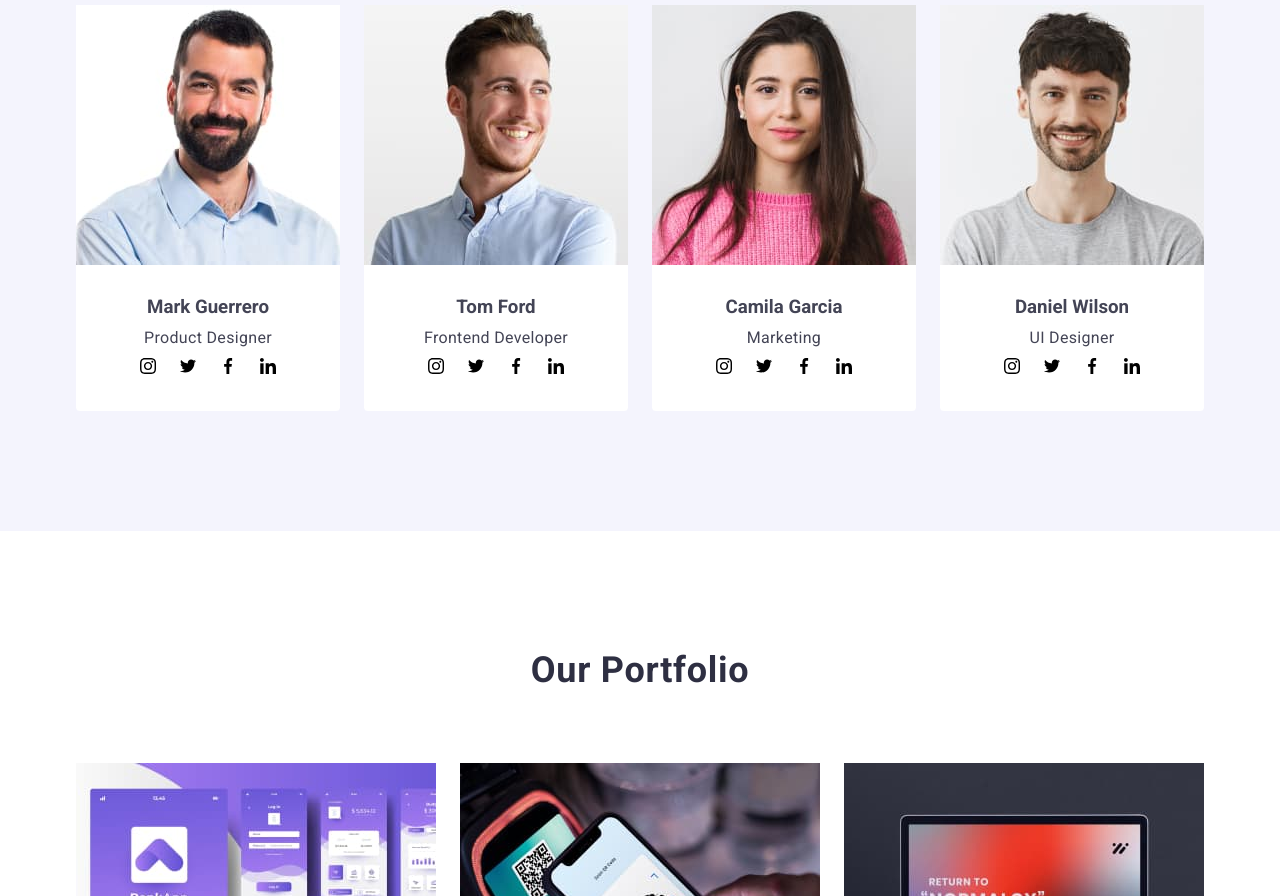
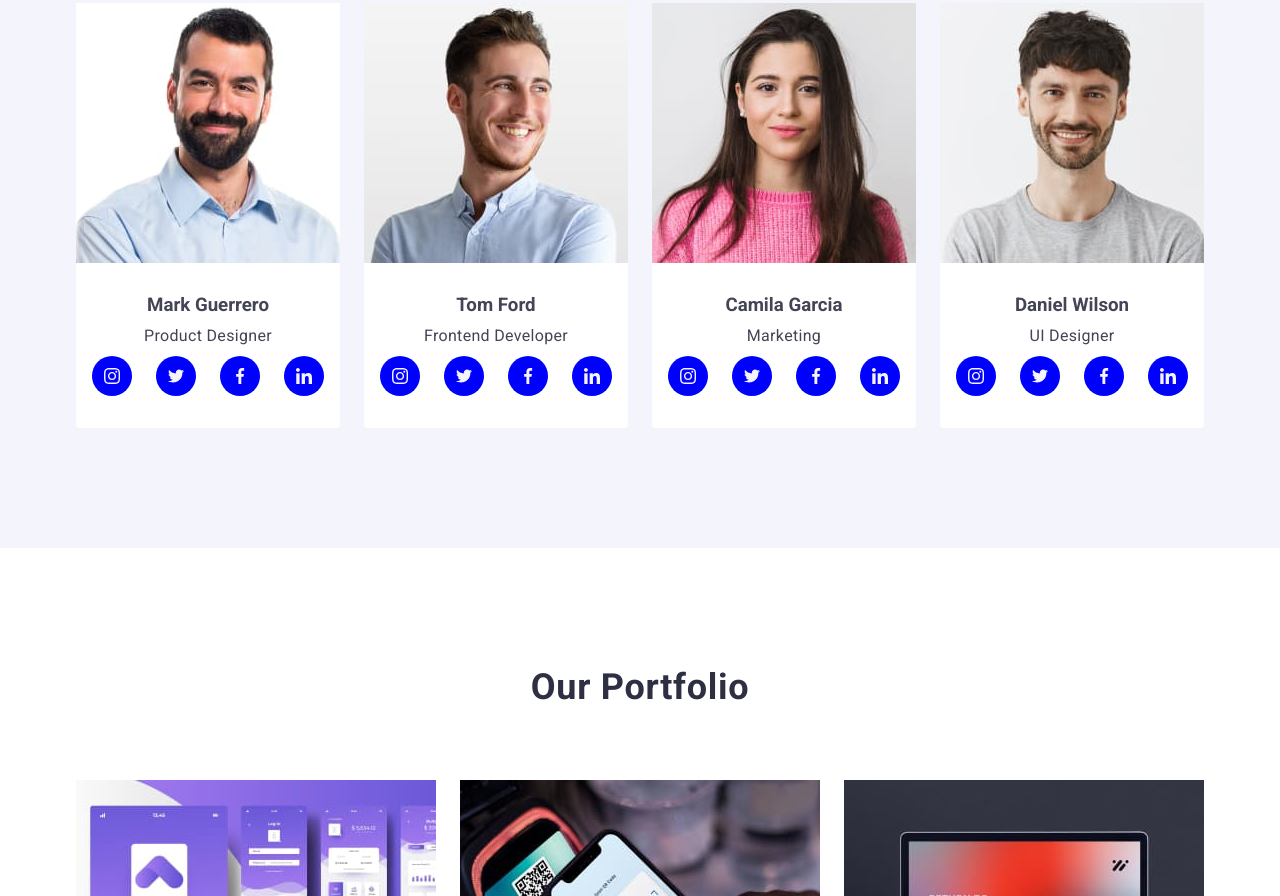
Before and after one commit to OlesV11/goit-markup-hw-04, a plain HTML site: page index.html in a window 1280 px wide. Shown: the part 1398-2294 px from the top of the page. Drawn offline with nearby package versions, Linux system fonts and the light colour scheme.

Commit message:
homework4

```diff
--- a/css/style.css
+++ b/css/style.css
@@ -50,20 +50,7 @@ img {
 .header-logo .logo-studio {
   color: #2e2f42;
 }
-.nav-link {
-  display: block;
-  font-weight: 500;
-  font-size: 16px;
-  line-height: 1.5;
-  letter-spacing: 0.02em;
-  color: #2e2f42;
-  padding-top: 24px;
-  padding-bottom: 24px;
-}
-.nav-link:hover,
-.nav-link:focus {
-  color: #404bbf;
-}
+
 .address {
   font-style: normal;
   margin-left: auto;
@@ -76,6 +63,7 @@ img {
   line-height: 1.5;
   letter-spacing: 0.02em;
   color: #434455;
+  transition: color 250ms cubic-bezier(0.4, 0, 0.2, 1);
 }
 .address-link:hover,
 .address-link:focus {
@@ -111,6 +99,8 @@ img {
 }
 .header-page {
   border-bottom: 1px solid #e7e9fc;
+  box-shadow: 0 1px 6px 0 rgba(46, 47, 66, 0.08),
+    0 1px 1px 0 rgba(46, 47, 66, 0.16), 0 2px 1px 0 rgba(46, 47, 66, 0.08);
 }
 .header-container {
   display: flex;
@@ -125,6 +115,35 @@ img {
   align-items: center;
   gap: 40px;
 }
+.nav-link.current {
+  position: relative;
+}
+.nav-link.current::after {
+  content: '';
+  position: absolute;
+  left: 0;
+  bottom: -1px;
+  width: 100%;
+  height: 4px;
+  border-radius: 2px;
+  background-color: #404bbf;
+}
+.nav-link {
+  display: block;
+  font-weight: 500;
+  font-size: 16px;
+  line-height: 1.5;
+  letter-spacing: 0.02em;
+  color: #2e2f42;
+  padding-top: 24px;
+  padding-bottom: 24px;
+  transition: color 250ms cubic-bezier(0.4, 0, 0.2, 1);
+}
+.nav-link:hover,
+.nav-link:focus,
+.nav-link.current {
+  color: #404bbf;
+}
 .address-list {
   display: flex;
   align-items: center;
@@ -135,6 +154,7 @@ img {
   padding-bottom: 24px;
   margin-right: 76px;
 }
+
 /* #endregion */
 /* #region Section*/
 .section-order {
@@ -150,6 +170,7 @@ img {
   background-repeat: no-repeat;
   max-width: 1440px;
   margin: 0 auto;
+  background-position: center;
 }
 .order-title {
   display: flex;
@@ -181,6 +202,7 @@ img {
   margin-left: auto;
   margin-right: auto;
   margin-top: 48px;
+  transition: 250ms cubic-bezier(0.4, 0, 0.2, 1);
 }
 /* #endregion */
 /*  */
@@ -197,6 +219,7 @@ img {
   border: 1px solid #8e8f99;
   border-radius: 4px;
   max-width: 264px;
+  height: 112px;
   padding: 24px 100px;
   margin-bottom: 8px;
   background-color: #f4f4fd;
@@ -273,8 +296,14 @@ img {
   max-width: 232px;
 }
 .ourteam-link-icons {
-  max-width: 100%;
-  max-height: 100%;
+  display: flex;
+  justify-content: center;
+  align-items: center;
+  width: 40px;
+  height: 40px;
+  border-radius: 50px;
+  background-color: blue;
+  fill: #f4f4fd;
 }
 .ourteam-icons {
 }
--- a/index.html
+++ b/index.html
@@ -66,7 +66,7 @@
             <li class="advantages-item">
               <div class="container-icons-advantages">
                 <svg class="advantages-item-icons" width="64" height="64">
-                  <use href="./images/symbol-defs.svg#icon-antenna"></use>
+                  <use href="./images/icons.svg#icon-antenna"></use>
                 </svg>
               </div>
               <h3 class="advantages-title">Strategy</h3>
@@ -78,7 +78,7 @@
             <li class="advantages-item">
               <div class="container-icons-advantages">
                 <svg class="advantages-item-icons" width="64" height="64">
-                  <use href="./images/symbol-defs.svg#icon-astronaut"></use>
+                  <use href="./images/icons.svg#icon-clock"></use>
                 </svg>
               </div>
               <h3 class="advantages-title">Punctuality</h3>
@@ -90,7 +90,7 @@
             <li class="advantages-item">
               <div class="container-icons-advantages">
                 <svg class="advantages-item-icons" width="64" height="64">
-                  <use href="./images/symbol-defs.svg#icon-clock"></use>
+                  <use href="./images/icons.svg#icon-diagram"></use>
                 </svg>
               </div>
               <h3 class="advantages-title">Diligence</h3>
@@ -102,7 +102,7 @@
             <li class="advantages-item">
               <div class="container-icons-advantages">
                 <svg class="advantages-item-icons" width="64" height="64">
-                  <use href="./images/symbol-defs.svg#icon-diagram"></use>
+                  <use href="./images/icons.svg#icon-astronaut"></use>
                 </svg>
               </div>
               <h3 class="advantages-title">Technologies</h3>
@@ -134,34 +134,28 @@
                   <li class="ourteam-list-icons">
                     <a class="ourteam-link-icons" href="#">
                       <svg class="ourteam-icons" width="16" height="16">
-                        <use
-                          href="./images/symbol-defs.svg#icon-instagram"
-                        ></use>
+                        <use href="./images/icons.svg#icon-instagram"></use>
                       </svg>
                     </a>
                   </li>
                   <li class="ourteam-list-icons">
                     <a class="ourteam-link-icons" href="#">
                       <svg class="ourteam-icons" width="16" height="16">
-                        <use href="./images/symbol-defs.svg#icon-twitter"></use>
+                        <use href="./images/icons.svg#icon-twitter"></use>
                       </svg>
                     </a>
                   </li>
                   <li class="ourteam-list-icons">
                     <a class="ourteam-link-icons" href="#">
                       <svg class="ourteam-icons" width="16" height="16">
-                        <use
-                          href="./images/symbol-defs.svg#icon-facebook"
-                        ></use>
+                        <use href="./images/icons.svg#icon-facebook"></use>
                       </svg>
                     </a>
                   </li>
                   <li class="ourteam-list-icons">
                     <a class="ourteam-link-icons" href="#">
                       <svg class="ourteam-icons" width="16" height="16">
-                        <use
-                          href="./images/symbol-defs.svg#icon-linkedin"
-                        ></use>
+                        <use href="./images/icons.svg#icon-linkedin"></use>
                       </svg>
                     </a>
                   </li>
@@ -182,34 +176,28 @@
                   <li class="ourteam-list-icons">
                     <a class="ourteam-link-icons" href="#">
                       <svg class="ourteam-icons" width="16" height="16">
-                        <use
-                          href="./images/symbol-defs.svg#icon-instagram"
-                        ></use>
+                        <use href="./images/icons.svg#icon-instagram"></use>
                       </svg>
                     </a>
                   </li>
                   <li class="ourteam-list-icons">
                     <a class="ourteam-link-icons" href="#">
                       <svg class="ourteam-icons" width="16" height="16">
-                        <use href="./images/symbol-defs.svg#icon-twitter"></use>
+                        <use href="./images/icons.svg#icon-twitter"></use>
                       </svg>
                     </a>
                   </li>
                   <li class="ourteam-list-icons">
                     <a class="ourteam-link-icons" href="#">
                       <svg class="ourteam-icons" width="16" height="16">
-                        <use
-                          href="./images/symbol-defs.svg#icon-facebook"
-                        ></use>
+                        <use href="./images/icons.svg#icon-facebook"></use>
                       </svg>
                     </a>
                   </li>
                   <li class="ourteam-list-icons">
                     <a class="ourteam-link-icons" href="#">
                       <svg class="ourteam-icons" width="16" height="16">
-                        <use
-                          href="./images/symbol-defs.svg#icon-linkedin"
-                        ></use>
+                        <use href="./images/icons.svg#icon-linkedin"></use>
                       </svg>
                     </a>
                   </li>
@@ -230,34 +218,28 @@
                   <li class="ourteam-list-icons">
                     <a class="ourteam-link-icons" href="#">
                       <svg class="ourteam-icons" width="16" height="16">
-                        <use
-                          href="./images/symbol-defs.svg#icon-instagram"
-                        ></use>
+                        <use href="./images/icons.svg#icon-instagram"></use>
                       </svg>
                     </a>
                   </li>
                   <li class="ourteam-list-icons">
                     <a class="ourteam-link-icons" href="#">
                       <svg class="ourteam-icons" width="16" height="16">
-                        <use href="./images/symbol-defs.svg#icon-twitter"></use>
+                        <use href="./images/icons.svg#icon-twitter"></use>
                       </svg>
                     </a>
                   </li>
                   <li class="ourteam-list-icons">
                     <a class="ourteam-link-icons" href="#">
                       <svg class="ourteam-icons" width="16" height="16">
-                        <use
-                          href="./images/symbol-defs.svg#icon-facebook"
-                        ></use>
+                        <use href="./images/icons.svg#icon-facebook"></use>
                       </svg>
                     </a>
                   </li>
                   <li class="ourteam-list-icons">
                     <a class="ourteam-link-icons" href="#">
                       <svg class="ourteam-icons" width="16" height="16">
-                        <use
-                          href="./images/symbol-defs.svg#icon-linkedin"
-                        ></use>
+                        <use href="./images/icons.svg#icon-linkedin"></use>
                       </svg>
                     </a>
                   </li>
@@ -278,34 +260,28 @@
                   <li class="ourteam-list-icons">
                     <a class="ourteam-link-icons" href="#">
                       <svg class="ourteam-icons" width="16" height="16">
-                        <use
-                          href="./images/symbol-defs.svg#icon-instagram"
-                        ></use>
+                        <use href="./images/icons.svg#icon-instagram"></use>
                       </svg>
                     </a>
                   </li>
                   <li class="ourteam-list-icons">
                     <a class="ourteam-link-icons" href="#">
                       <svg class="ourteam-icons" width="16" height="16">
-                        <use href="./images/symbol-defs.svg#icon-twitter"></use>
+                        <use href="./images/icons.svg#icon-twitter"></use>
                       </svg>
                     </a>
                   </li>
                   <li class="ourteam-list-icons">
                     <a class="ourteam-link-icons" href="#">
                       <svg class="ourteam-icons" width="16" height="16">
-                        <use
-                          href="./images/symbol-defs.svg#icon-facebook"
-                        ></use>
+                        <use href="./images/icons.svg#icon-facebook"></use>
                       </svg>
                     </a>
                   </li>
                   <li class="ourteam-list-icons">
                     <a class="ourteam-link-icons" href="#">
                       <svg class="ourteam-icons" width="16" height="16">
-                        <use
-                          href="./images/symbol-defs.svg#icon-linkedin"
-                        ></use>
+                        <use href="./images/icons.svg#icon-linkedin"></use>
                       </svg>
                     </a>
                   </li>
```
Also changed, not shown: images/icons.svg (renamed from images/symbol-defs.svg).
